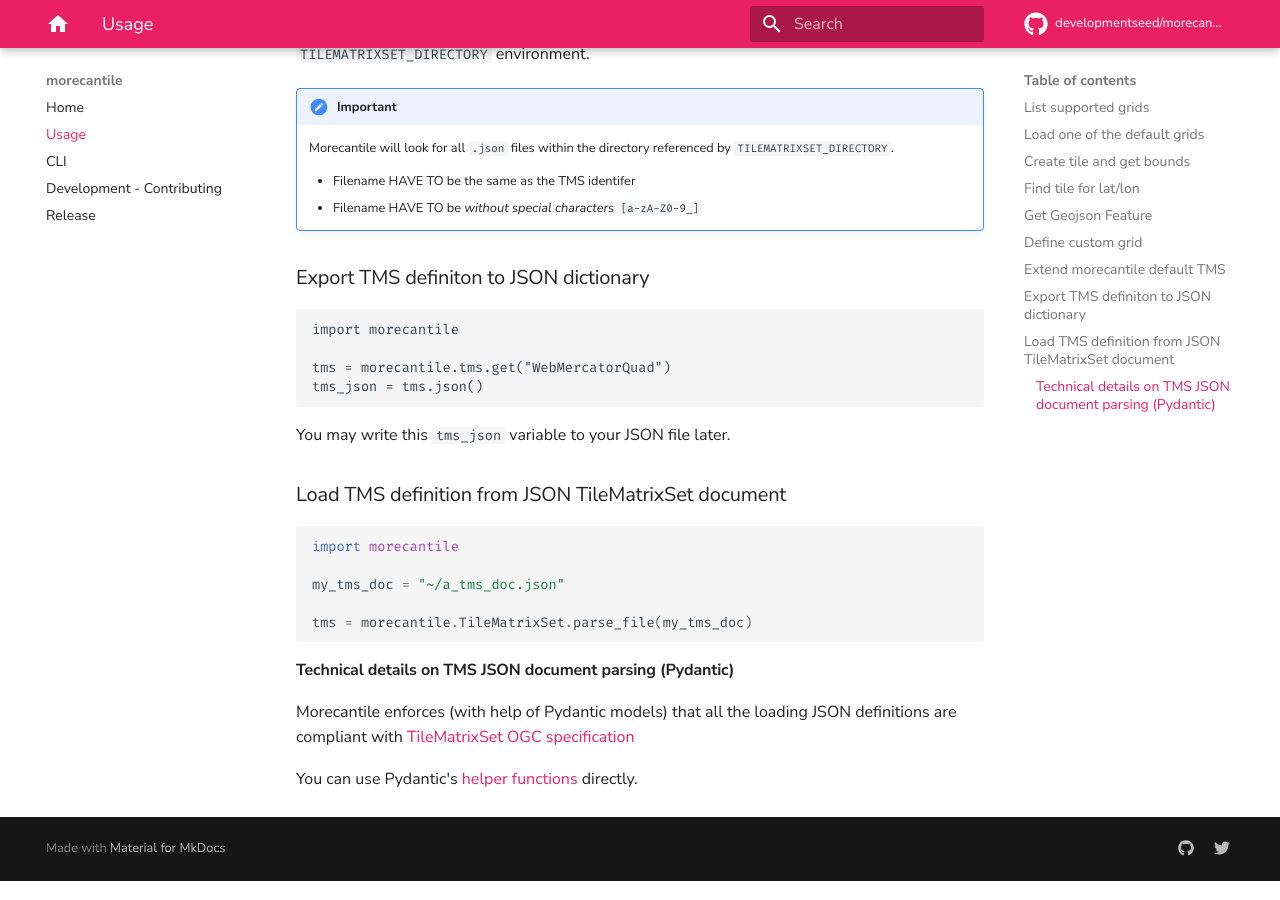
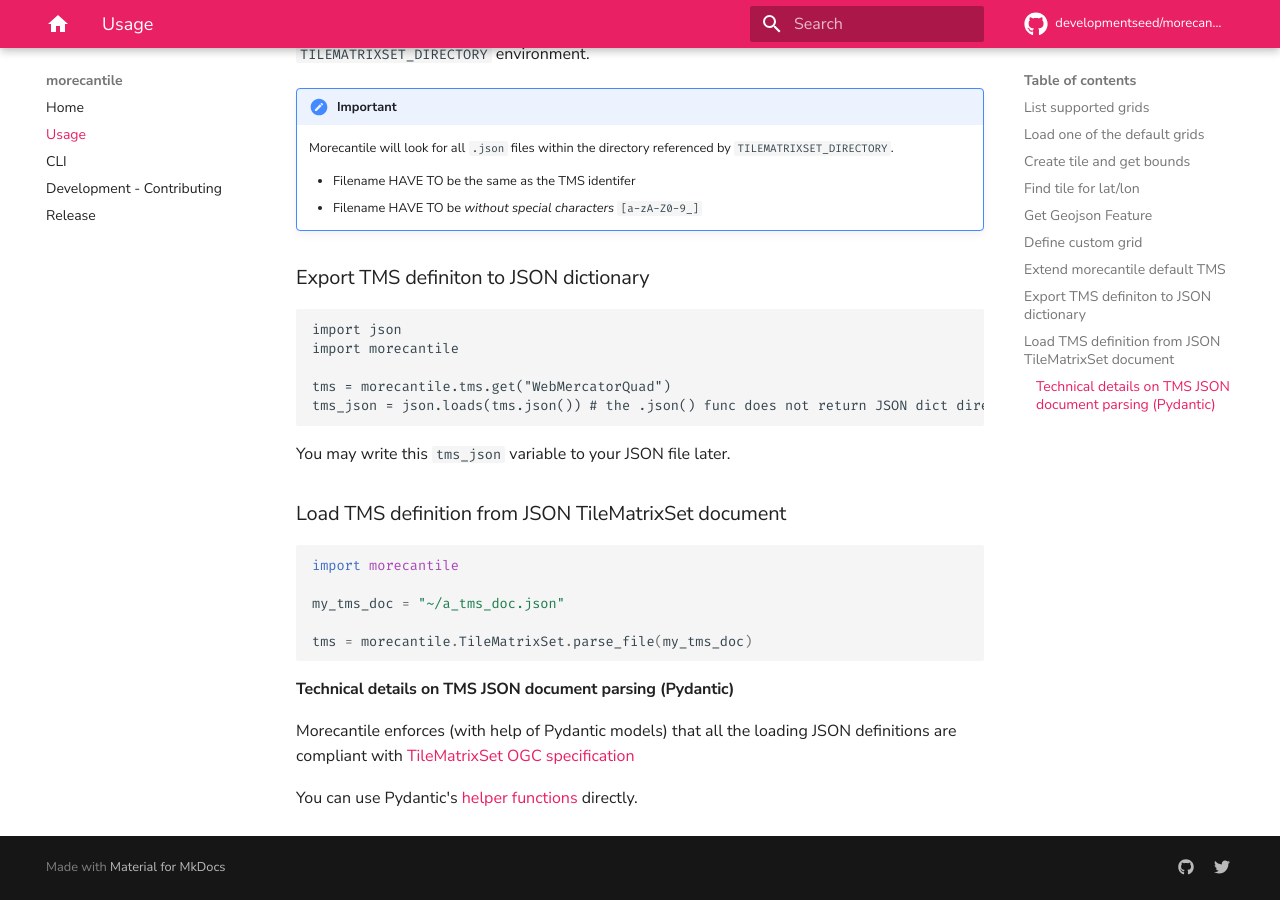
Before and after one commit to developmentseed/morecantile, an MkDocs documentation site: the page built from docs/src/usage.md, in a window 1280 px wide and 900 px high, scrolled down 3036 px. Built offline with MkDocs 1.6.1 and Material for MkDocs 9.7.7, drawn with Linux system fonts in a browser that asks for light colours; comment, search, counter and statistics services are not loaded.

Commit message:
Update usage.md

````diff
--- a/docs/src/usage.md
+++ b/docs/src/usage.md
@@ -154,10 +154,11 @@ Since the release of morecantile `1.3.1`, users can automatically extend morecan
 ### Export TMS definiton to JSON dictionary
 
 ```
+import json
 import morecantile
 
 tms = morecantile.tms.get("WebMercatorQuad")
-tms_json = tms.json()
+tms_json = json.loads(tms.json()) # the .json() func does not return JSON dict directly
 ```
 
 You may write this `tms_json` variable to your JSON file later.
````
